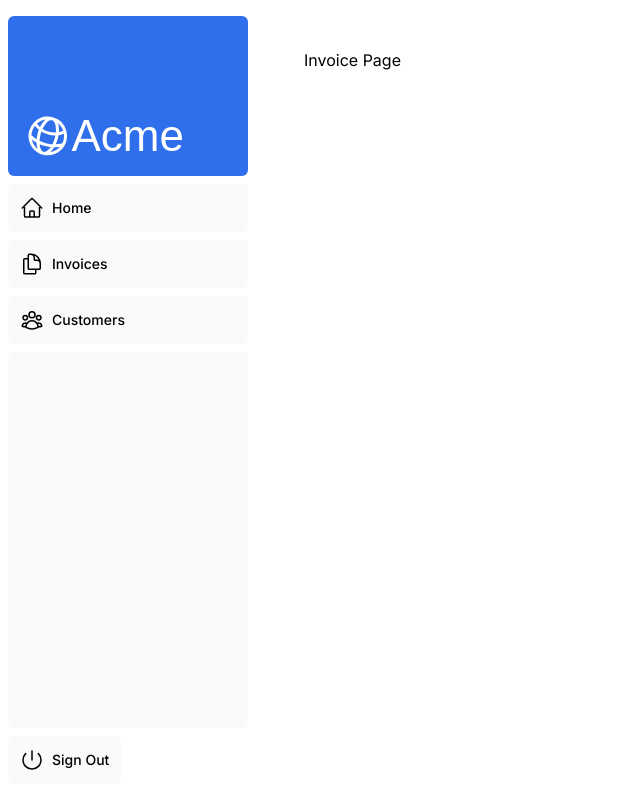
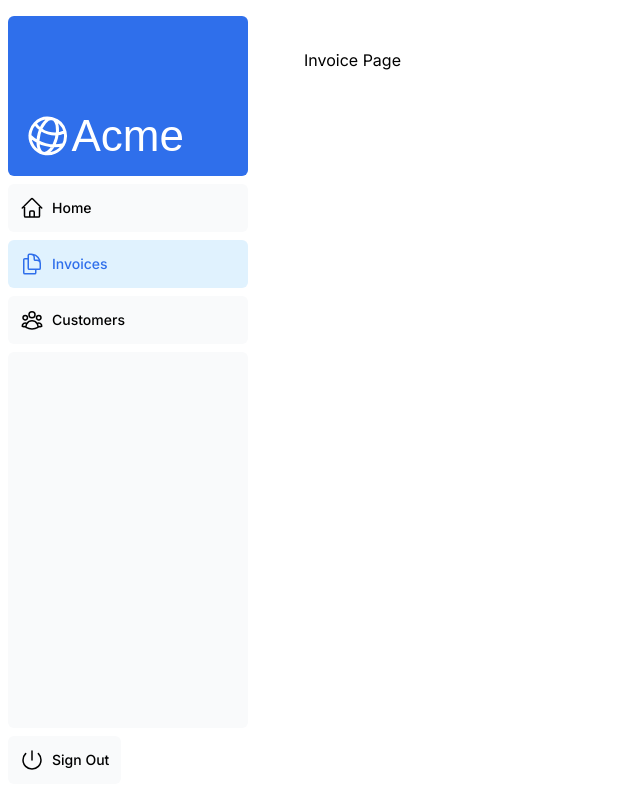
Before and after one commit to MS-D-rei/NextJS_14_Learn_Dashboard, a Next.js app: page /dashboard/invoices in a window 1280 px wide. Shown: the whole page, without its empty margins (0-640 px from the left). Built offline with nearby package versions, Linux system fonts and the light colour scheme; a web font is replaced by a local one.

Commit message:
Add Chapter 5 contents

```diff
--- a/app/ui/dashboard/nav-links.tsx
+++ b/app/ui/dashboard/nav-links.tsx
@@ -1,35 +1,51 @@
+"use client";
+
+import Link from "next/link";
 import {
   UserGroupIcon,
   HomeIcon,
   DocumentDuplicateIcon,
-} from '@heroicons/react/24/outline';
+} from "@heroicons/react/24/outline";
+import { usePathname } from "next/navigation";
+import clsx from "clsx";
 
 // Map of links to display in the side navigation.
 // Depending on the size of the application, this would be stored in a database.
 const links = [
-  { name: 'Home', href: '/dashboard', icon: HomeIcon },
+  { name: "Home", href: "/dashboard", icon: HomeIcon },
   {
-    name: 'Invoices',
-    href: '/dashboard/invoices',
+    name: "Invoices",
+    href: "/dashboard/invoices",
     icon: DocumentDuplicateIcon,
   },
-  { name: 'Customers', href: '/dashboard/customers', icon: UserGroupIcon },
+  { name: "Customers", href: "/dashboard/customers", icon: UserGroupIcon },
 ];
 
 export default function NavLinks() {
+  // const pathname = window.location.pathname;
+  const pathname = usePathname();
+
+  console.log(pathname);
+
   return (
     <>
       {links.map((link) => {
         const LinkIcon = link.icon;
         return (
-          <a
+          <Link
             key={link.name}
             href={link.href}
-            className="flex h-[48px] grow items-center justify-center gap-2 rounded-md bg-gray-50 p-3 text-sm font-medium hover:bg-sky-100 hover:text-blue-600 md:flex-none md:justify-start md:p-2 md:px-3"
+            className={clsx(
+              `flex h-[48px] grow items-center justify-center
+              gap-2 rounded-md bg-gray-50 p-3 text-sm font-medium
+              hover:bg-sky-100 hover:text-blue-600
+              md:flex-none md:justify-start md:p-2 md:px-3`,
+              { "bg-sky-100 text-blue-600": pathname === link.href },
+            )}
           >
             <LinkIcon className="w-6" />
             <p className="hidden md:block">{link.name}</p>
-          </a>
+          </Link>
         );
       })}
     </>
```
Also changed, not shown: 1 other file (tests, documents, lock files or other folders).
